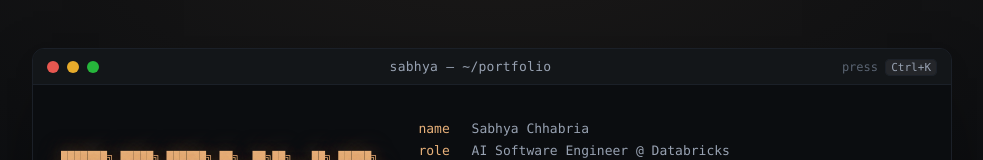
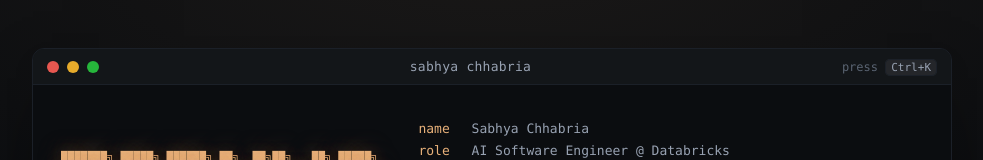
Before and after one commit to SabhyaC26/SabhyaC26.github.io, a React (Vite) app: page / in a window 1280 px wide. Shown: the top 160 px of the page, without its empty margins (148-1131 px from the left). Built offline with nearby package versions, Linux system fonts and the light colour scheme.

Commit message:
Update header title: use lowercase name instead of handle and path

```diff
--- a/src/terminal/Terminal.tsx
+++ b/src/terminal/Terminal.tsx
@@ -311,7 +311,7 @@ export function Terminal() {
             />
           </div>
           <div className="title">
-            {portfolio.handle} — ~/portfolio
+            {portfolio.name.toLowerCase()}
           </div>
           <div className="title-hint">
             press <kbd>{META_LABEL}K</kbd>
```
